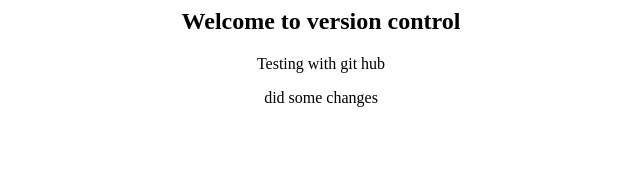
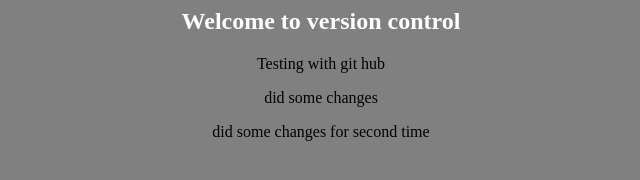
Before and after one commit to asansubodha/p1, a plain HTML site: page index.html in a window 1280 px wide. Shown: the whole page, without its empty margins (319-959 px from the left). Drawn offline with Linux system fonts and the light colour scheme.

Commit message:
4th commit

```diff
--- /dev/null
+++ b/css.css
@@ -0,0 +1,6 @@
+body{
+	background-color:gray;
+}
+h2{
+	color:white;
+}
--- a/index.html
+++ b/index.html
@@ -2,11 +2,14 @@
 <html>
 <head>
 <title>Git hub</title>
+<link rel="stylesheet" href="css.css">
 </head>
 <body>
 <center><h2>Welcome to version control </h2>
 <p>Testing with git hub</p>
-<p>did some changes</p></center>
+<p>did some changes</p>
+<p>did some changes for second time</p>
+</center>
 </body>
 
 </html>
```
